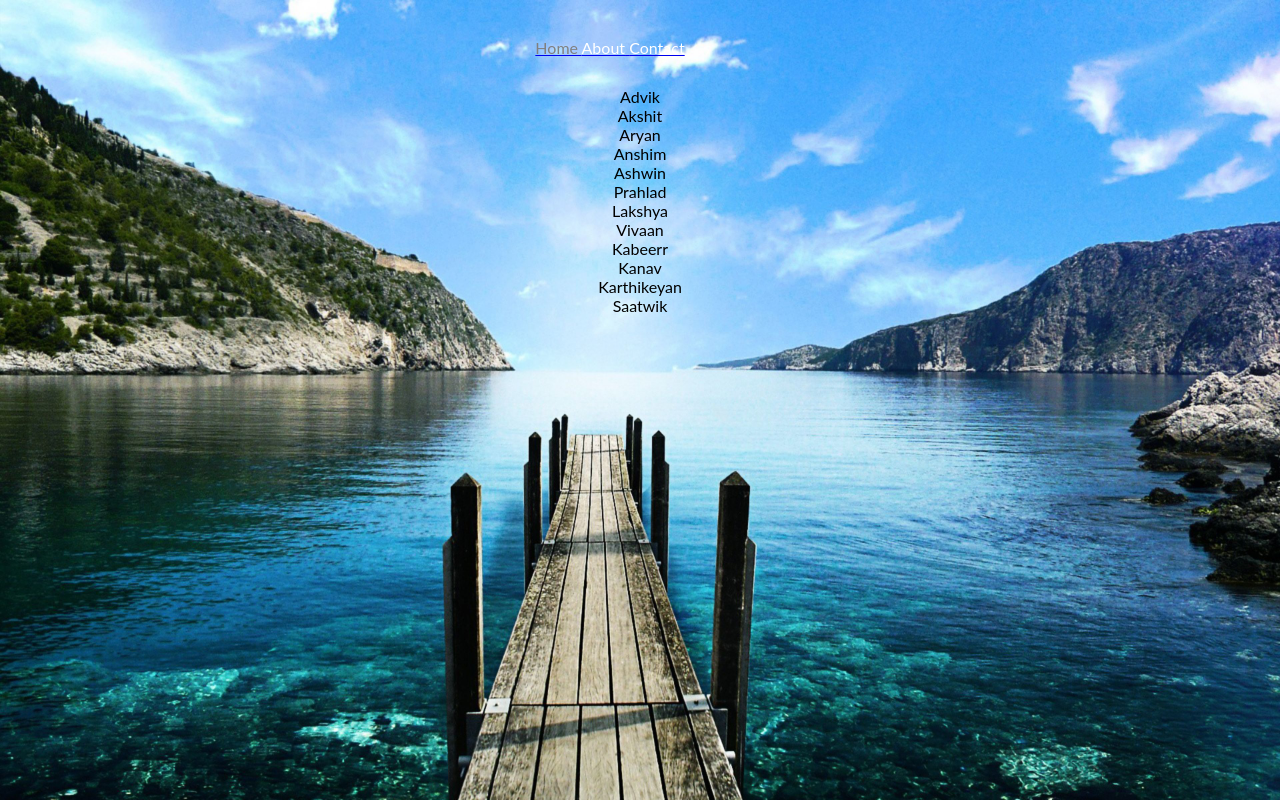
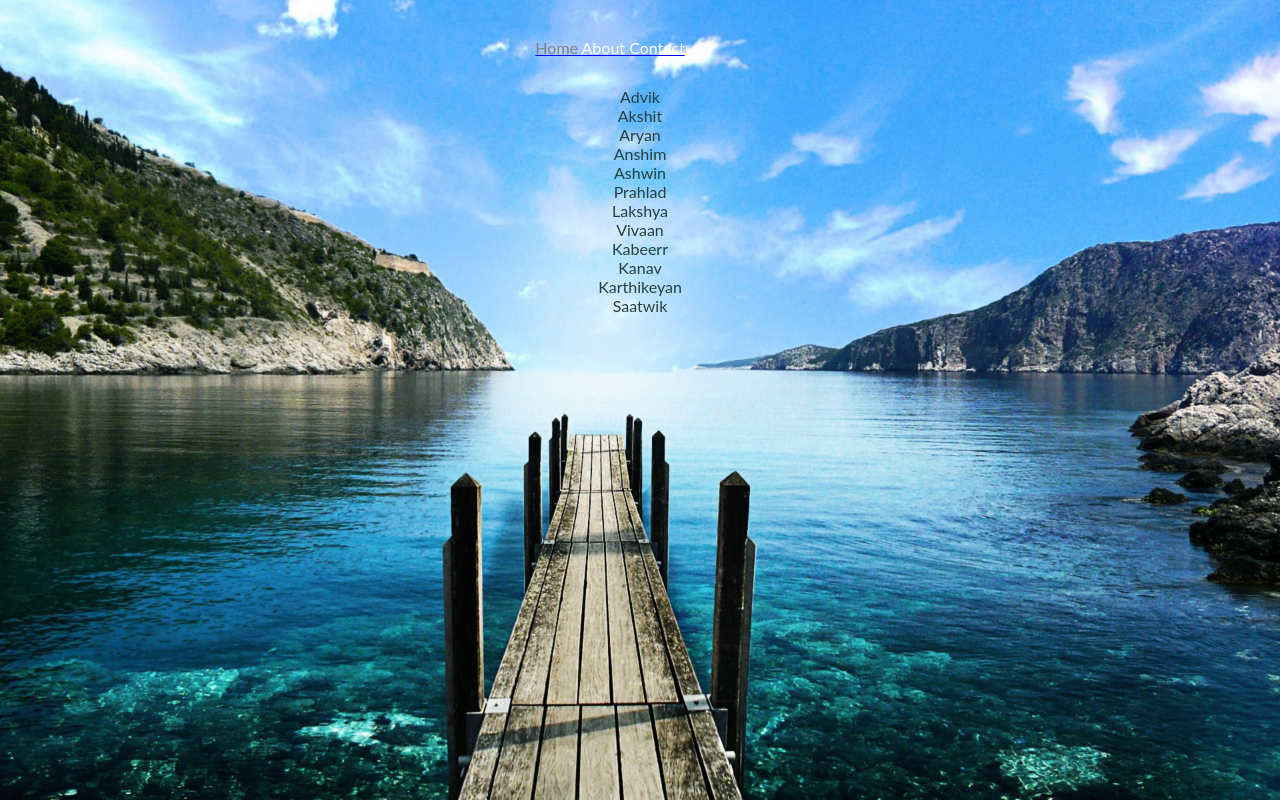
Before and after one commit to Joshi-Hiroshi/savetheearth.tk, a plain HTML site: page index.html in a window 1280 px wide. Drawn offline with Linux system fonts and the light colour scheme.

Commit message:
Update index.html

```diff
--- a/index.html
+++ b/index.html
@@ -15,7 +15,7 @@
         background-attachment: fixed;
         background-repeat: no-repeat;
         background-size: 100% 100%;
-        color:darklatesgray;
+        color: #264040;
     }
     </style>
     <div style="margin-right: 20px;margin: 0px;text-align: center;">
```
